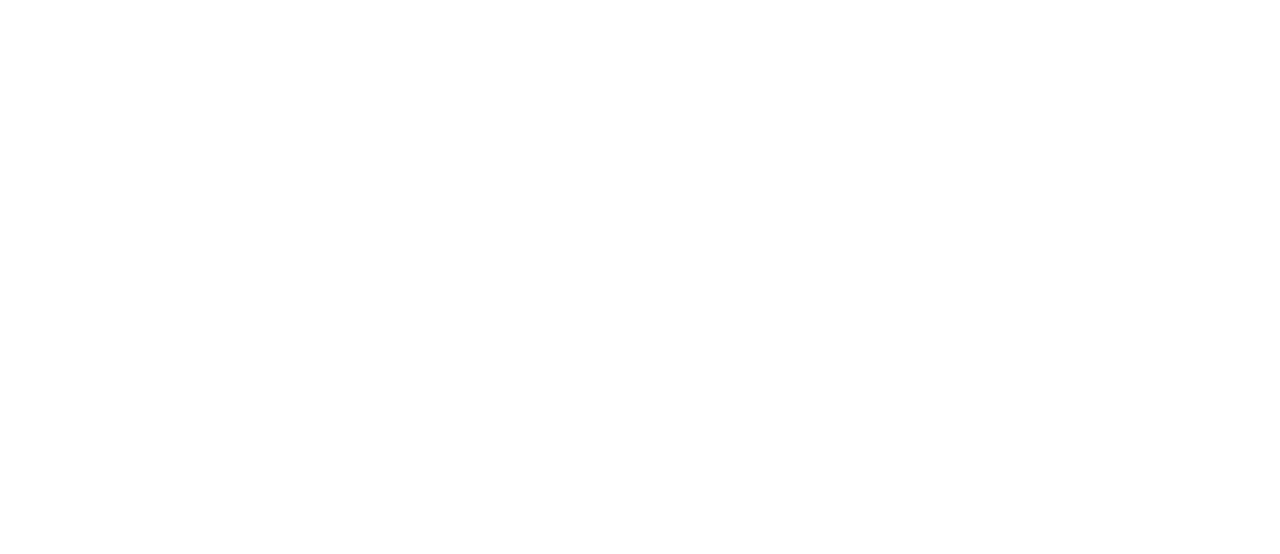
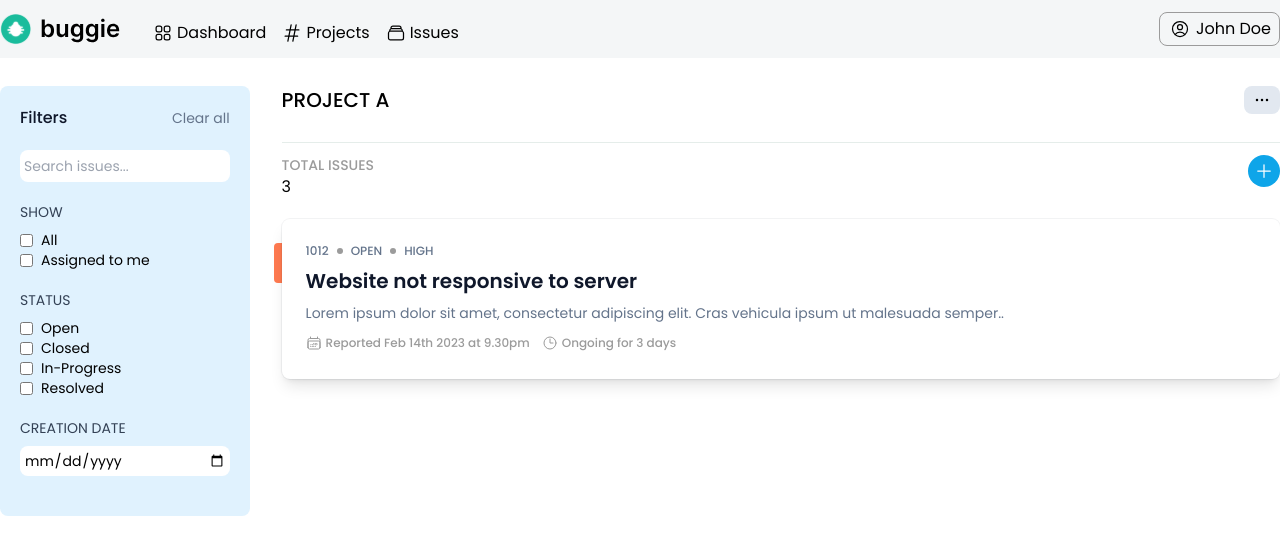
Before and after one commit to Ayub-Ian/buggie-tracker, a React (Create React App) app in the folder client/: page /project/1 in a window 1280 px wide. Before the commit this address had no page. Shown: the top 554 px of the page. Built offline with nearby package versions, Linux system fonts and the light colour scheme; sample sign-in values are in the browser's storage.

Commit message:
Client: project and project detail layout complete

```diff
--- a/client/src/App.js
+++ b/client/src/App.js
@@ -8,6 +8,7 @@ import ResetPassword from "./features/auth/ResetPassword";
 import Dashboard from "./features/dashboard";
 import Issues from "./features/issues";
 import Profile from "./features/profile";
+import ProjectDetail from "./features/projects/ProjectDetail";
 import Projects from "./features/projects/Projects";
 import Protected from "./utils/Protected";
 
@@ -25,6 +26,14 @@ function App() {
             element={
               <Protected>
                 <Projects />
+              </Protected>
+            }
+          />
+                    <Route
+            path="/project/:id"
+            element={
+              <Protected>
+                <ProjectDetail />
               </Protected>
             }
           />
--- /dev/null
+++ b/client/src/features/projects/ProjectDetail.js
@@ -0,0 +1,121 @@
+import {
+  CalendarDaysIcon,
+  CalendarIcon,
+  ClockIcon,
+  MagnifyingGlassIcon,
+  PlusIcon,
+} from "@heroicons/react/24/outline";
+import { EllipsisHorizontalIcon } from "@heroicons/react/24/solid";
+import React from "react";
+import { Link } from "react-router-dom";
+
+function ProjectDetail() {
+  return (
+    <div className=" tw-container tw-flex tw-gap-x-8">
+        <div className=" tw-w-80 tw-pt-7">
+            <div className=" tw-bg-sky-100 tw-px-5 tw-pt-5 tw-pb-10 tw-space-y-5 tw-rounded-lg">
+                <div className="tw-flex tw-items-center tw-justify-between">
+                <h3 className=" tw-text-slate-900 tw-font-medium">Filters</h3>
+                <button className=" tw-text-sm tw-text-slate-500">Clear all</button>
+                </div>
+                <input type="text" placeholder="Search issues..." className=" tw-w-full tw-rounded-lg tw-p-1 placeholder:tw-text-sm" />
+                <div>
+                    <h5 className=" tw-text-sm tw-uppercase tw-text-slate-700 tw-mb-2">Show</h5>
+                    <div className="tw-flex tw-items-center tw-space-x-2">
+                        <input type="checkbox" value="all" className=" tw-bg-transparent" />
+                        <label className=" tw-text-sm">All</label>
+                    </div>
+                    <div className="tw-flex tw-items-center tw-space-x-2">
+                        <input type="checkbox" value="all" className=" tw-bg-transparent" />
+                        <label className=" tw-text-sm">Assigned to me</label>
+                    </div>
+                </div>
+                <div>
+                    <h5 className=" tw-text-sm tw-uppercase tw-text-slate-700 tw-mb-2">Status</h5>
+                    <div className="tw-flex tw-items-center tw-space-x-2">
+                        <input type="checkbox" value="all" className=" tw-bg-transparent" />
+                        <label className=" tw-text-sm">Open</label>
+                    </div>
+                    <div className="tw-flex tw-items-center tw-space-x-2">
+                        <input type="checkbox" value="all" className=" tw-bg-transparent" />
+                        <label className=" tw-text-sm">Closed</label>
+                    </div>
+                    <div className="tw-flex tw-items-center tw-space-x-2">
+                        <input type="checkbox" value="all" className=" tw-bg-transparent" />
+                        <label className=" tw-text-sm">In-Progress</label>
+                    </div>
+                    <div className="tw-flex tw-items-center tw-space-x-2">
+                        <input type="checkbox" value="all" className=" tw-bg-transparent" />
+                        <label className=" tw-text-sm">Resolved</label>
+                    </div>
+                </div>
+                <div>
+                    <h5 className=" tw-text-sm tw-uppercase tw-text-slate-700 tw-mb-2">Creation date</h5>
+                        <input type="date" value="" className=" tw-w-full tw-rounded-lg tw-text-sm tw-p-1" />
+
+
+
+                </div>
+            </div>
+
+        </div>
+
+
+    <div className=" tw-container">
+      <div className="tw-flex tw-justify-between tw-py-7 tw-border-b tw-border-accent-primary">
+        <h1 className=" tw-uppercase tw-font-medium tw-text-xl">Project A</h1>
+        <button className=" tw-bg-slate-200 tw-px-2  tw-outline-none tw-border-none tw-rounded-lg tw-text-white">
+          <EllipsisHorizontalIcon className=" tw-h-5 tw-w-5 tw-text-black " />
+        </button>
+      </div>
+      <div className="tw-flex tw-pt-3 tw-justify-between">
+        <div>
+          <p className=" tw-uppercase tw-text-accent-gray tw-text-sm tw-font-medium">
+            total issues
+          </p>
+          <p>3</p>
+        </div>
+        <div>
+          <div className=" tw-h-8 tw-w-8 tw-bg-sky-500 tw-relative tw-rounded-full">
+            <PlusIcon className=" tw-h-5 tw-w-5 center tw-text-white" />
+          </div>
+        </div>
+      </div>
+      <div className=" tw-mt-5">
+        <Link
+          to="/project/1"
+          className="tw-group tw-block issue--item  tw-mx-auto tw-rounded-lg tw-p-6 tw-bg-white tw-ring-1 tw-ring-slate-900/5 tw-shadow-lg tw-space-y-2 hover:tw-bg-sky-500 hover:tw-ring-sky-500"
+        >
+          <div className="tw-flex tw-items-center tw-gap-2 ">
+            <p className=" tw-uppercase tw-text-xs tw-text-slate-500 tw-font-medium">1012</p>
+            <div className=" tw-h-1.5 tw-w-1.5 tw-bg-accent-gray tw-rounded-full"></div>
+            <p className=" tw-uppercase tw-text-xs tw-text-slate-500 tw-font-medium">open</p>
+            <div className=" tw-h-1.5 tw-w-1.5 tw-bg-accent-gray tw-rounded-full"></div>
+            <p className=" tw-uppercase tw-text-xs tw-font-medium tw-text-slate-500"> high</p>
+          </div>
+          <h3 className="tw-text-slate-900 group-hover:tw-text-white tw-text-xl tw-font-semibold">
+            Website not responsive to server
+          </h3>
+          <p className="tw-text-slate-500 group-hover:tw-text-white tw-text-sm">
+            Lorem ipsum dolor sit amet, consectetur adipiscing elit. Cras
+            vehicula ipsum ut malesuada semper..
+          </p>
+
+          <div className="tw-flex tw-gap-3 tw-font-light tw-py-1 ">
+            <div className="tw-flex tw-items-center tw-gap-x-1 tw-text-accent-gray tw-font-medium">
+              <CalendarDaysIcon className=" tw-h-4 tw-w-4" />
+              <p className=" tw-text-xs">Reported Feb 14th 2023 at 9.30pm</p>
+            </div>
+            <div className="tw-flex tw-items-center tw-gap-x-1 tw-text-accent-gray tw-font-medium">
+              <ClockIcon className=" tw-h-4 tw-w-4" />
+              <p className=" tw-text-xs">Ongoing for 3 days</p>
+            </div>
+          </div>
+        </Link>
+      </div>
+    </div>
+    </div>
+  );
+}
+
+export default ProjectDetail;
--- a/client/src/features/projects/Projects.js
+++ b/client/src/features/projects/Projects.js
@@ -1,19 +1,78 @@
+import {
+  FolderOpenIcon,
+  FolderPlusIcon,
+  MagnifyingGlassIcon,
+} from "@heroicons/react/24/outline";
 import React from "react";
-import { useNavigate } from "react-router-dom";
+import { Link } from "react-router-dom";
 import client from "../../utils/network";
 
 function Projects() {
-  const navigate = useNavigate();
-  const handleLogout = async () => {
-    const response = await client.logout();
-    localStorage.clear()
-    navigate("/login");
-  };
   return (
-    <center>
-      <h1>All projects</h1>
-      <button onClick={handleLogout}>Logout</button>
-    </center>
+    <div className=" tw-container">
+      <div className="tw-flex tw-justify-between tw-py-7 tw-border-b tw-border-accent-primary">
+        <h1 className=" tw-uppercase tw-font-medium tw-text-xl">My projects</h1>
+        <button className=" tw-bg-sky-500 tw-px-2.5 tw-py-1.5 tw-outline-none tw-border-none tw-rounded-lg tw-text-white">
+          New project
+        </button>
+      </div>
+      <div className="tw-flex tw-pt-3 tw-justify-between">
+        <div>
+          <p className=" tw-uppercase tw-text-accent-gray">total projects</p>
+          <p>3</p>
+        </div>
+        <div>
+          <div className=" tw-w-72 tw-relative">
+            <input
+              type="text"
+              className=" tw-bg-accent-smoke tw-outline-none tw-w-full tw-px-4 tw-py-2 tw-rounded-lg"
+              placeholder="Search projects ...."
+            />
+            <MagnifyingGlassIcon className=" tw-h-5 tw-w-5 tw-absolute tw-text-accent-gray tw-bottom-1/4 tw-right-4 " />
+          </div>
+        </div>
+      </div>
+      <div className=" tw-mt-5 tw-grid tw-grid-cols-3 tw-gap-4">
+      <Link
+      to="/project/1"
+        className="tw-group tw-block  tw-mx-auto tw-rounded-lg tw-p-6 tw-bg-white tw-ring-1 tw-ring-slate-900/5 tw-shadow-lg tw-space-y-3 hover:tw-bg-sky-500 hover:tw-ring-sky-500"
+      >
+        <div className="tw-flex tw-items-center tw-space-x-3">
+          <FolderOpenIcon className=" tw-h-6 tw-w-6 tw-stroke-sky-500 group-hover:tw-stroke-white" />
+          <h3 className="tw-text-slate-900 group-hover:tw-text-white tw-text-xl tw-font-semibold">
+            New project
+          </h3>
+        </div>
+        <p className="tw-text-slate-500 group-hover:tw-text-white tw-text-sm">
+          Create a new project from a variety of starting templates.
+        </p>
+        <div className="project--details">
+          <ul className="group-hover:tw-text-white tw-text-slate-500 tw-text-xs tw-w-full ">
+            <li className="tw-flex tw-justify-between tw-font-light tw-py-1 tw-border-b tw-border-slate-200 group-hover:tw-border-white ">
+              <p className="tw-capitalize">created on</p>
+              <p>03/12/2020</p>
+            </li>
+            <li className="tw-flex tw-justify-between tw-font-light tw-py-1 tw-border-b tw-border-slate-200 group-hover:tw-border-white">
+              <p className="tw-capitalize">total issues</p>
+              <p>100</p>
+            </li>
+            <li className="tw-flex tw-justify-between tw-font-light tw-py-1 tw-border-b tw-border-slate-100 group-hover:tw-border-white last-of-type:tw-border-none">
+              <p className="tw-capitalize">assigned issues</p>
+              <p>10</p>
+            </li>
+          </ul>
+        </div>
+
+      </Link>
+
+      <div className="tw-border tw-rounded-lg tw-border-dashed tw-relative">
+        <div className="center tw-h-12 tw-w-12 tw-bg-sky-500 tw-relative tw-rounded-full">
+          <FolderPlusIcon className=" tw-h-6 tw-w-6 center tw-text-white" />
+        </div>
+      </div>
+      </div>
+
+    </div>
   );
 }
 
--- a/client/src/index.css
+++ b/client/src/index.css
@@ -96,3 +96,17 @@ code {
 
 .dropdown:hover .dropdown-content {display: flex; margin-top: .1rem;}
 .dropdown-content a:hover {background-color: #ddd; border: none; border-radius: 8px; padding-left: 4px; padding-top: 4px; }
+
+.issue--item {
+  position: relative;
+}
+
+.issue--item::before {
+  content: '';
+  padding: 20px 5px;
+  background-color: #FF7A50;
+  position: absolute;
+  left: -0.5rem;
+  z-index: -100;
+  border-radius: 4px 0 0 4px;
+}
--- a/client/tailwind.config.js
+++ b/client/tailwind.config.js
@@ -21,7 +21,8 @@ module.exports = {
         'accent-smoke': '#F4F6F7',
         'accent-primary': '#E5EDEA',
         'accent-green': '#1ABC9C',
-        'accent-orange': '#FF7A50'
+        'accent-orange': '#FF7A50',
+        'accent-red': '#F50062'
       }
     },
   },
```
